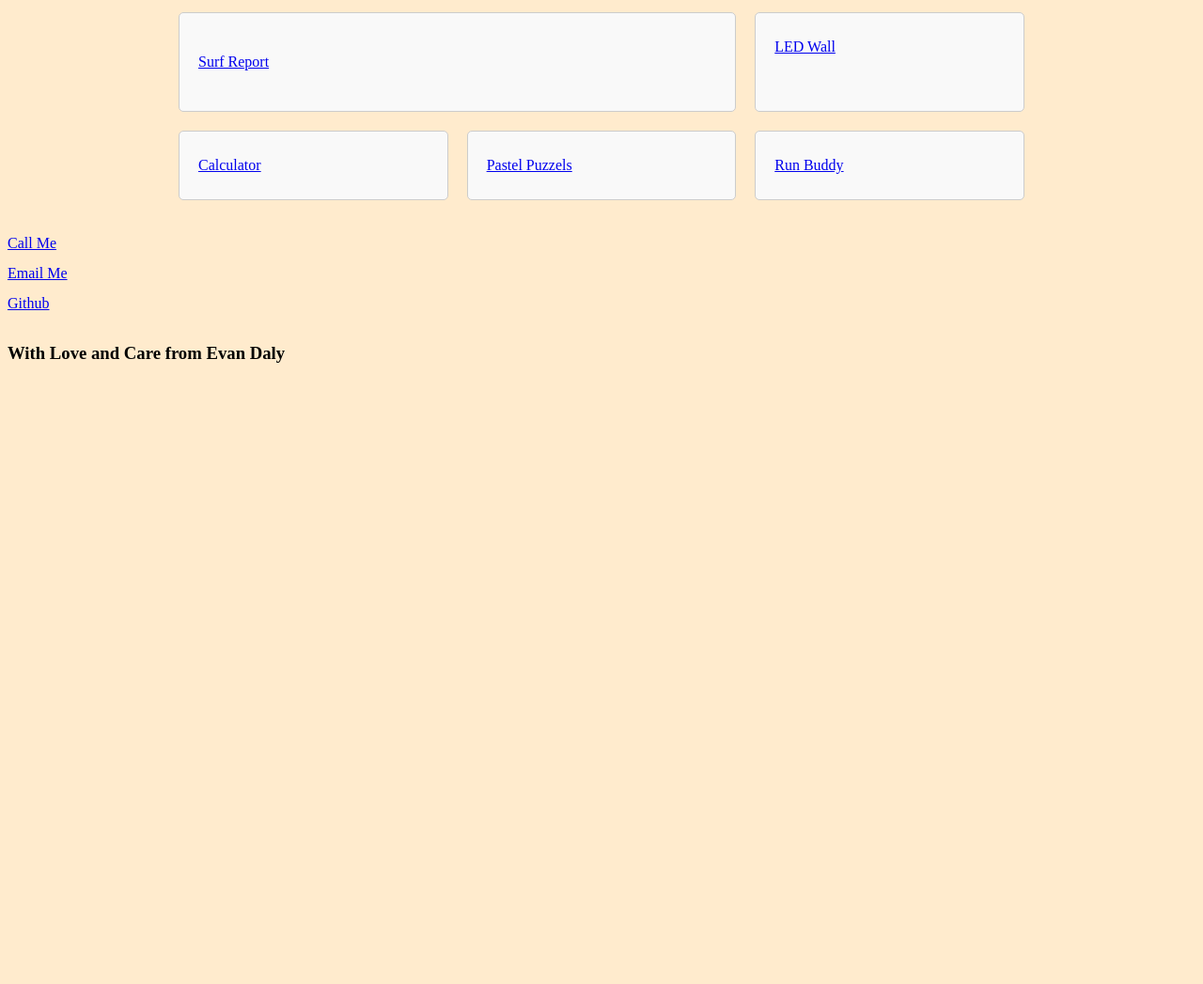
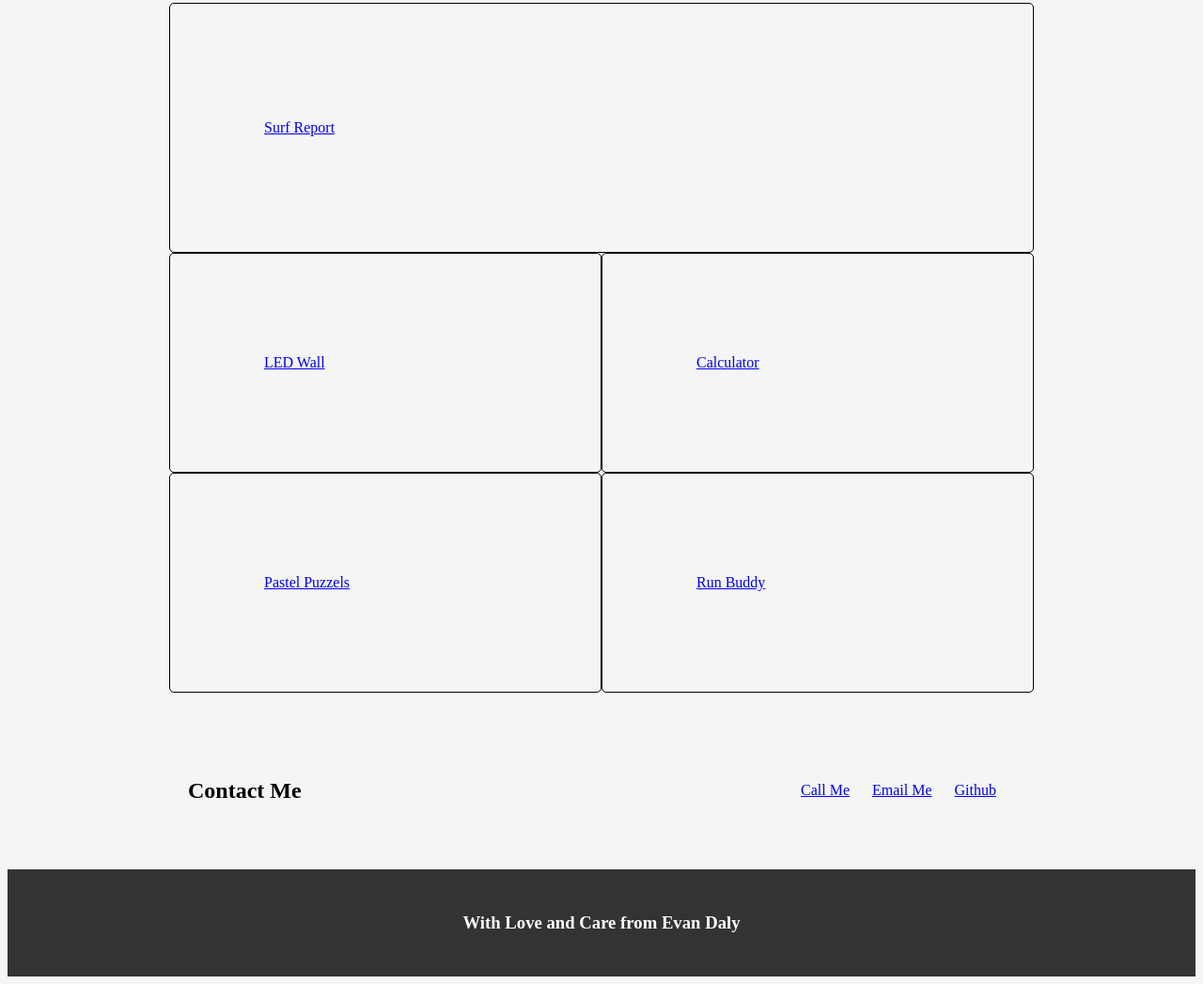
Before and after one commit to Evandaly27/Portfolio-2024, a plain HTML site: page index.html in a window 1280 px wide. Shown: the part 679-1726 px from the top of the page at 94% size. Before the commit the page ends 1093 px from the top, so only its background shows below. Drawn offline with Linux system fonts and the light colour scheme.

Commit message:
adding more styling

```diff
--- a/assets/css/style.css
+++ b/assets/css/style.css
@@ -1,4 +1,5 @@
 /* global margin and padding */
+
 * {
     padding: 0;
     padding: 0;
@@ -8,7 +9,7 @@
 /* styling */
 body {
     font-family: 'Times New Roman', Times, serif;
-    background-color: blanchedalmond;
+    background-color: #f5f5f5;
     line-height: 2;
 }
 
@@ -16,8 +17,8 @@ header {
     display: flex;
     justify-content: space-between;
     align-items: center;
-    background-color: cyan;
-    color: #360000;
+    background-color: #4b4a4a;
+    color: #fff;
     padding: 10px;
 }
 
@@ -31,7 +32,7 @@ nav ul li {
 }
 
 nav ul li a {
-    color: #360000;
+    color: #fff;
     text-decoration: none;
 }
 
@@ -50,7 +51,6 @@ nav ul li a {
 .profile-pic {
     text-align: left;
     margin-bottom: 20px;
-    background-color: aquamarine;
 }
 
 .profile-pic img {
@@ -59,6 +59,7 @@ nav ul li a {
     display: inline-block;
     margin: 0 auto;
     padding: 10px;
+    box-shadow: 0 0 10px rgba(0, 0, 0, 0.1);
 }
 
 .work-boxes {
@@ -67,14 +68,60 @@ nav ul li a {
 }
 
 .work-box {
-    flex: 0 0 calc(33.33% - 20px); /* Each box takes 33.33% width with some margin */
-    margin: 10px;
-    background-color: #f9f9f9;
-    padding: 20px;
-    border: 1px solid #ccc;
+    flex: 1 1 50%;
+    padding: 100px;
+    border: 1px solid #000000;
     border-radius: 5px;
 }
 
 .surf-report {
-    flex: 0 0 calc(66.66% - 20px);;
+    flex: 1 1 100%;
 }
+
+.contact-me-section {
+    background-color: #f5f5f5ff;
+    color: #000000;
+    padding: 20px;
+    text-align: left;
+    display: flex;
+    justify-content: space-between;
+    align-items: center;
+    bottom: 0;
+    width: 100%;
+}
+
+.contact-me-title {
+    flex: 1;
+}
+
+.contact-me-links {
+    flex: 1;
+    text-align: right;
+
+}
+.contact-me-section ul {
+    list-style: none;
+    padding: 0;
+}
+
+.contact-me-section ul li {
+    display: inline;
+    margin-right: 20px;
+}
+
+footer {
+    background-color: #333;
+    color: #fff;
+    padding: 20px;
+    text-align: center;
+    clear: both;
+}
+
+@media  and (max-width: 768px) {
+    .work-box {
+        flex: 1 1 50%;
+    }
+    .surf-report {
+        flex: 1 1 100%
+    }
+}
--- a/index.html
+++ b/index.html
@@ -16,7 +16,7 @@
         <nav>
             <ul>
                 <li><a href="#about-me">About Me</a></li>
-                <li><a href="#work">Work</a></li>
+                <li><a href="#my-work">Work</a></li>
                 <li><a href="#contact-me">Contact Me</a></li>
                 <li><a href="#">Resume</a></li>
             </ul>
@@ -51,8 +51,8 @@
             <!-- my work boxes-->
             <div class="work-boxes">
                 <div class="work-box surf-report">
-                <p><a href="#">Surf Report</a></p>
-            </div>
+                    <p><a href="#">Surf Report</a></p>
+                </div>
                 <div class="work-box">
                     <a href="#">LED Wall</a>
                 </div>
@@ -70,16 +70,19 @@
     </main>
 
     <!-- contact me section-->
-    <section class="contact-me-section">
-        <div class="phone-number">
-            <a href="tel:999-888-7777">Call Me</a>
+    <section id="my-work" class="container">
+        <div class="contact-me-section">
+        <div class="contact-me-title">
+            <h1>Contact Me</h1>
         </div>
-        <div class="email-me">
-            <a href="mailto:fakeemail@gmail.com">Email Me</a>
+        <div class="contact-me-links">
+            <ul>
+                <li><a href="tel:999-888-7777">Call Me</a></li>
+                <li><a href="mailto:fakeemail@gmail.com">Email Me</a></li>
+                <li><a href="https://github.com/Evandaly27">Github</a></li>
+            </ul>
         </div>
-        <div class="github-link">
-            <a href="https://github.com/Evandaly27">Github</a>
-        </div>
+    </div>
     </section>
 
     <!-- footer section -->
```
